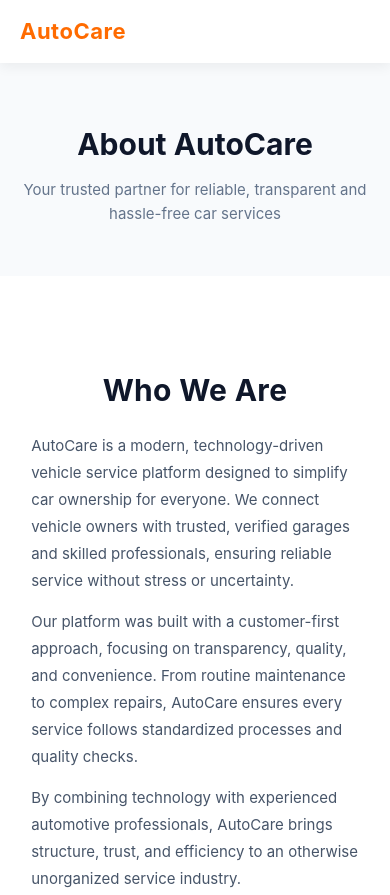
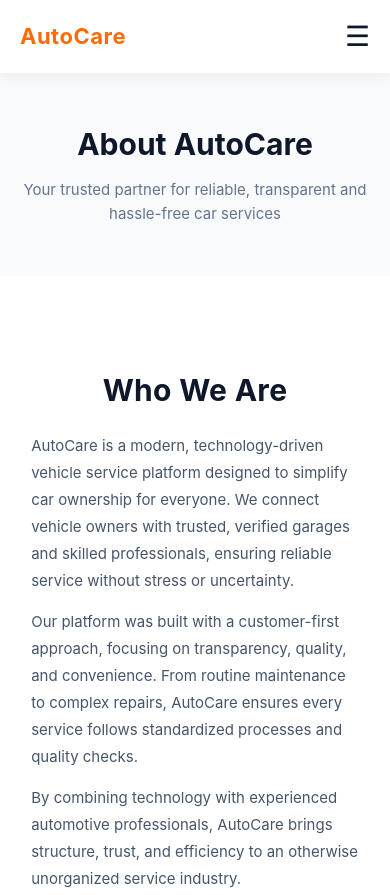
Before and after one commit to Prins-web/autocare, a plain HTML site: page about.html in a window 390 px wide. Shown: the top 895 px of the page. Drawn offline with Linux system fonts and the light colour scheme.

Commit message:
Update about.html

```diff
--- a/about.html
+++ b/about.html
@@ -24,6 +24,10 @@
       <a href="faq.html">FAQs</a>
       <a href="#">Insurance</a>
     </nav>
+     <!-- HAMBURGER -->
+    <div class="hamburger" onclick="toggleMenu()">
+      ☰
+    </div>
     <button class="header-btn">Book Now</button>
   </div>
 </header>
@@ -211,6 +215,12 @@
     © 2025 AutoCare. All Rights Reserved.
   </div>
 </footer>
+  <script>
+function toggleMenu() {
+  document.getElementById("navLinks").classList.toggle("active");
+}
+</script>
+
 
 </body>
 </html>
```
